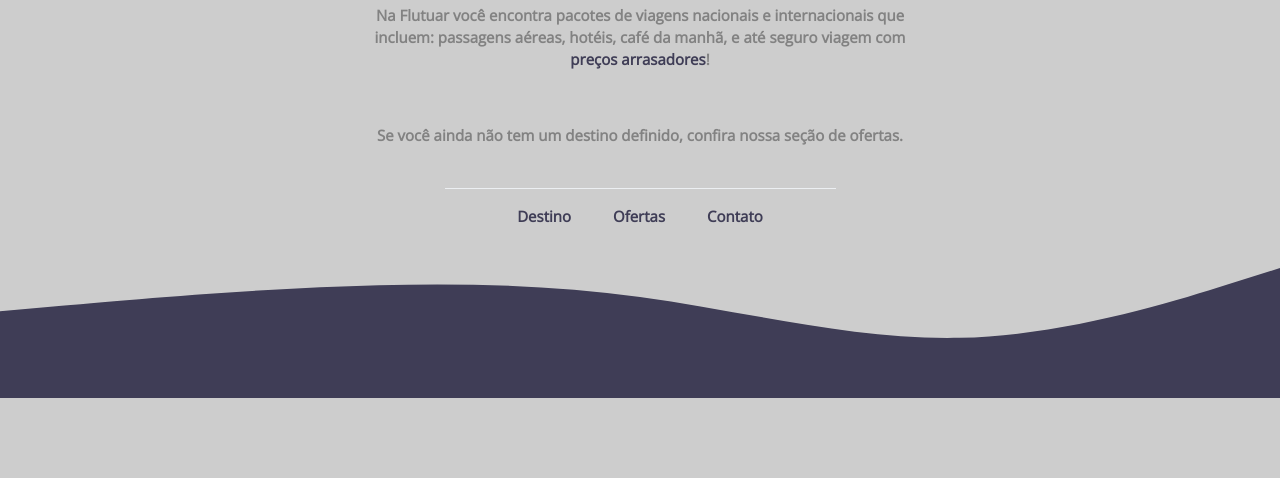
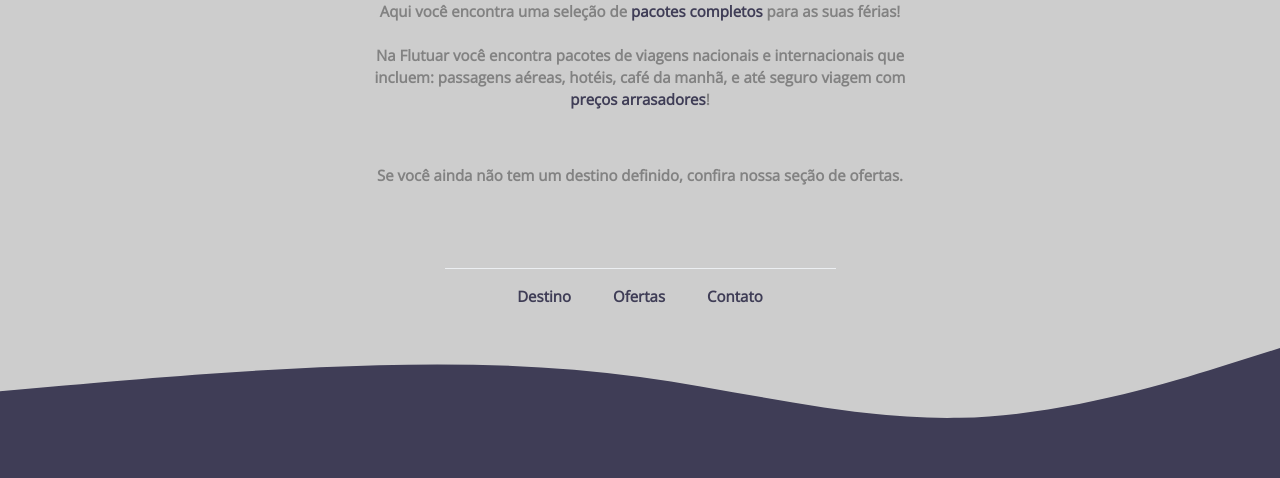
Before and after one commit to eduardooliveira3101/DESAFIO-EXTRA, a plain HTML site: page index.html in a window 1280 px wide. Shown: the part 349-827 px from the top of the page. Before the commit the page ends 800 px from the top, so only its background shows below. Drawn offline with nearby package versions, Linux system fonts and the light colour scheme.

Commit message:
Atualizado

```diff
--- a/style.css
+++ b/style.css
@@ -10,7 +10,7 @@
 }
 
 .page {
-  padding: 10px 199px;
+  padding: 50px;
   text-align: center;
 }
 
```
